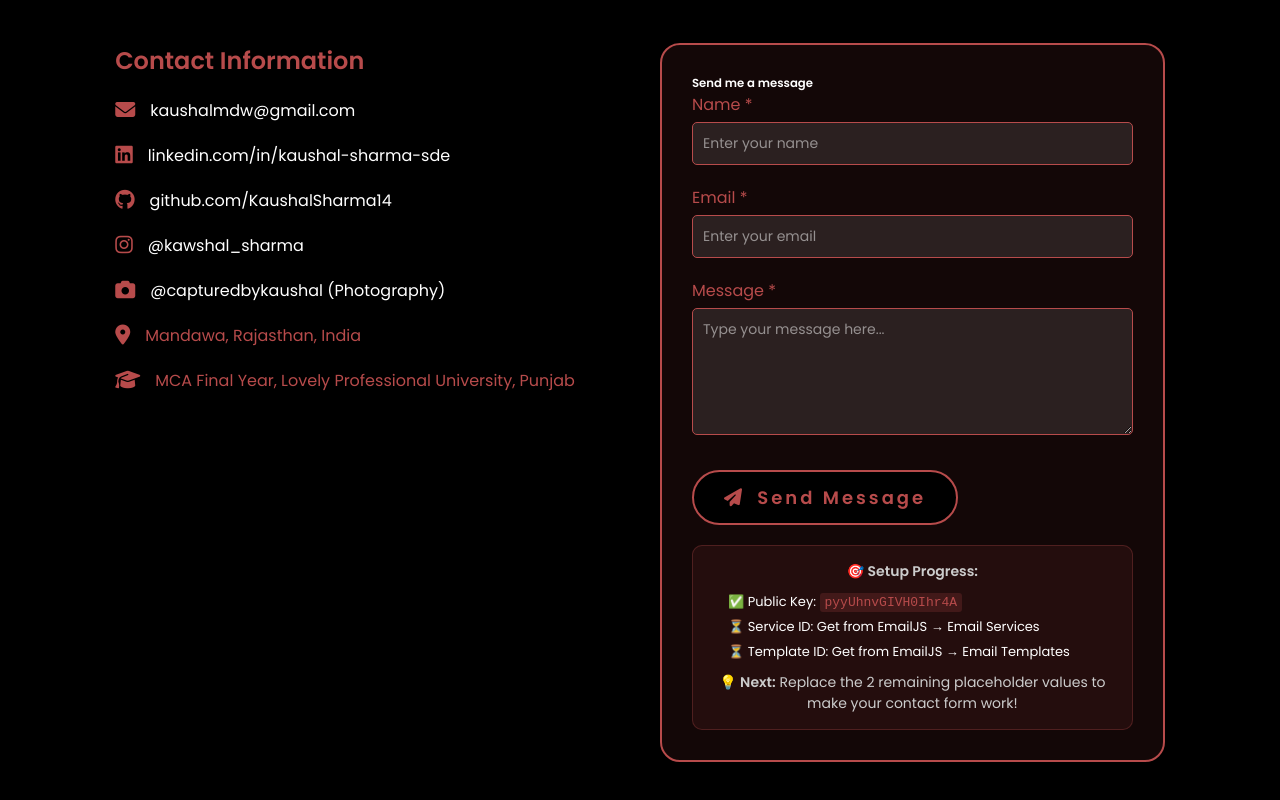
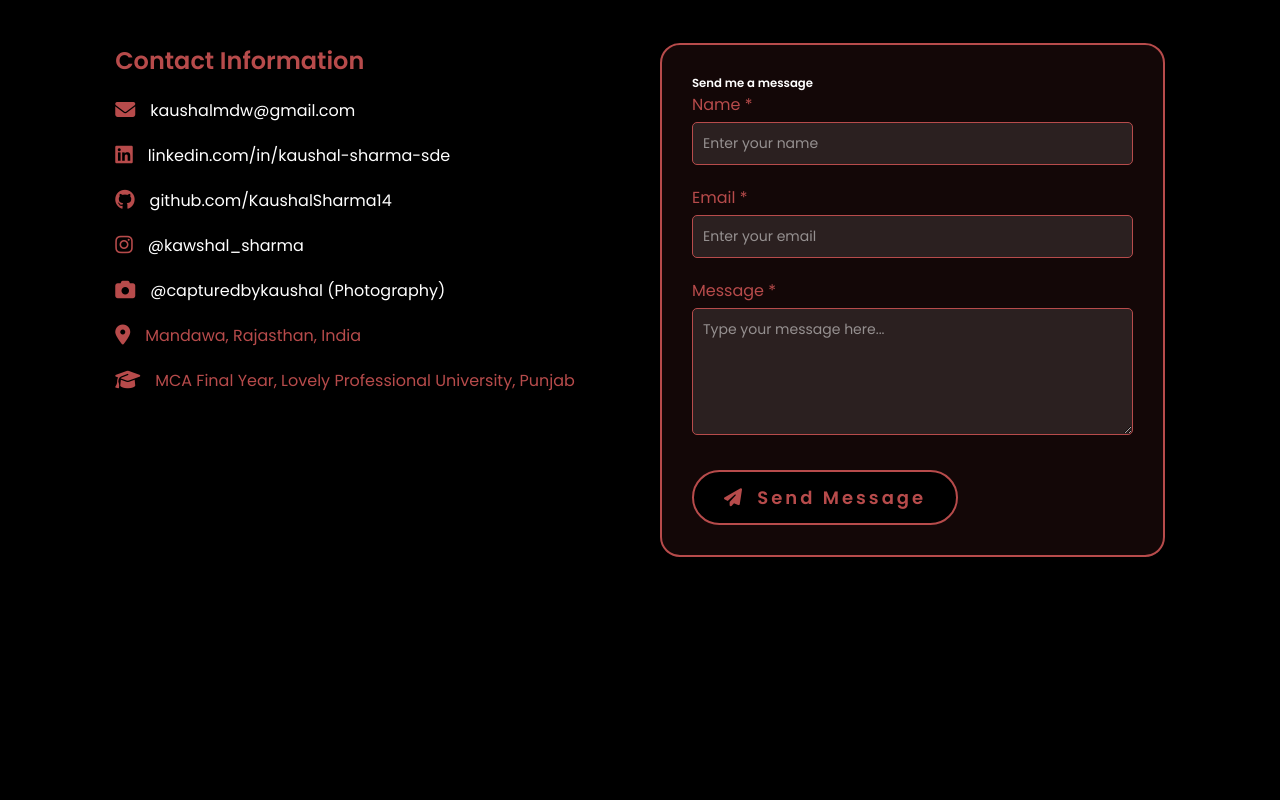
Before and after one commit to KaushalSharma14/kaushal_Portfolio, a React (Create React App) app: page / in a window 1280 px wide. Shown: the part 8475-9275 px from the top of the page. After the commit the page ends 9082 px from the top, so only its background shows below. Built offline with nearby package versions, Linux system fonts and the light colour scheme.

Commit message:
Updated portfolio

```diff
--- a/src/components/Contact.js
+++ b/src/components/Contact.js
@@ -11,17 +11,11 @@ const Contact = () => {
     setIsSubmitting(true);
     setSubmitStatus('');
 
-    // 🔧 EMAILJS SETUP INSTRUCTIONS:
-    // 1. ✅ Public Key: pyyUhnvGIVH0Ihr4A (ALREADY DONE!)
-    // 2. ⏳ Service ID: Get from EmailJS → Email Services → Copy Service ID
-    // 3. ⏳ Template ID: Get from EmailJS → Email Templates → Copy Template ID
-    // 4. Replace the 2 values below with your actual IDs
-
     emailjs.sendForm(
-      'YOUR_SERVICE_ID',     // ← Replace with: service_abc123 (from Email Services)
-      'YOUR_TEMPLATE_ID',    // ← Replace with: template_xyz789 (from Email Templates)
+      'YOUR_SERVICE_ID',
+      'YOUR_TEMPLATE_ID',
       form.current,
-      'pyyUhnvGIVH0Ihr4A'   // ✅ Your Public Key (ALREADY DONE!)
+      'pyyUhnvGIVH0Ihr4A'
     )
       .then((result) => {
         console.log('SUCCESS!', result.text);
@@ -96,7 +90,6 @@ const Contact = () => {
         <div className="contact-form">
           <h3>Send me a message</h3>
 
-          {/* 📧 EMAILJS FORM - READY TO USE! */}
           <form ref={form} onSubmit={sendEmail}>
             <div className="form-group">
               <label htmlFor="user_name">Name *</label>
@@ -163,17 +156,6 @@ const Contact = () => {
               </div>
             )}
           </form>
-
-          {/* 💡 QUICK SETUP TIP */}
-          <div className="setup-tip">
-            <p><strong>🎯 Setup Progress:</strong></p>
-            <ul style={{ textAlign: 'left', margin: '1rem 0', paddingLeft: '2rem' }}>
-              <li>✅ Public Key: <code>pyyUhnvGIVH0Ihr4A</code></li>
-              <li>⏳ Service ID: Get from EmailJS → Email Services</li>
-              <li>⏳ Template ID: Get from EmailJS → Email Templates</li>
-            </ul>
-            <p><strong>💡 Next:</strong> Replace the 2 remaining placeholder values to make your contact form work!</p>
-          </div>
         </div>
       </div>
     </div>
```
